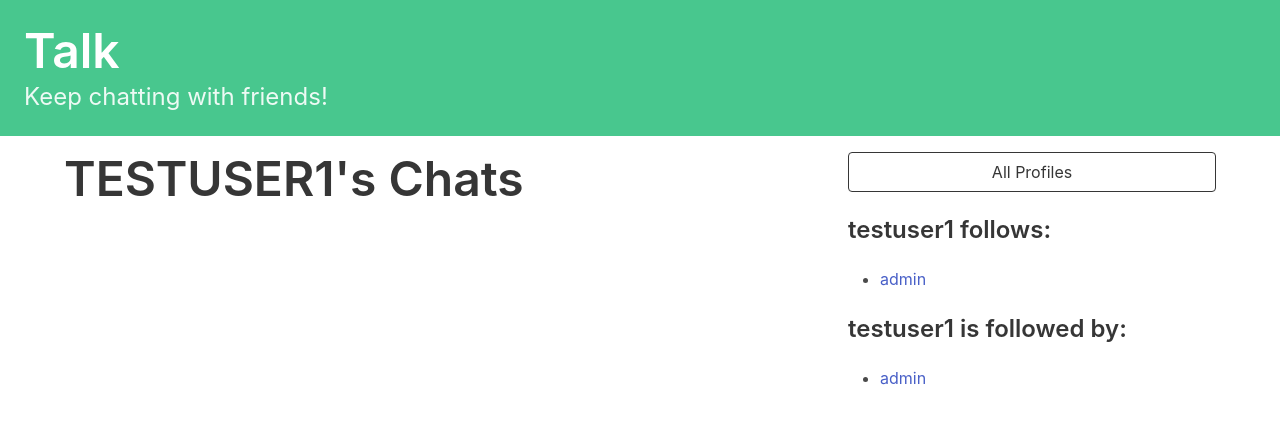
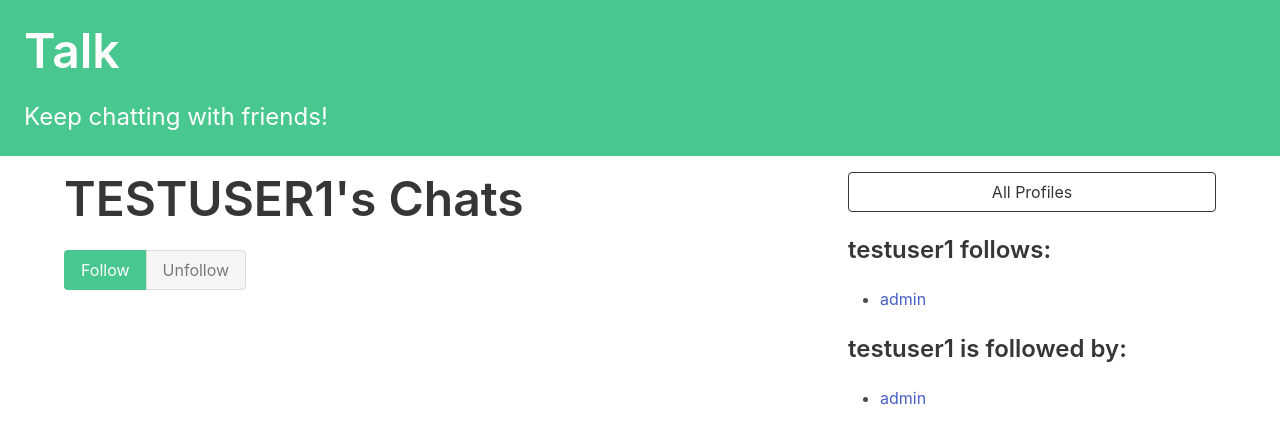
Before and after one commit to pbtrad/social_talk, a Django app: page /profile/1 in a window 1280 px wide. Shown: the top 444 px of the page. Run offline with Django 4.2, Linux system fonts and the light colour scheme; data comes from the database, SQL or seed files in the repository.

Commit message:
Added follow buttons

```diff
--- a/talk/templates/base.html
+++ b/talk/templates/base.html
@@ -12,7 +12,7 @@
     <section class="hero is-small is-success mb-4">
         <div class="hero-body">
         <h1 class="title is-1">Talk</h1>
-        <p class="subtitle is-4">Keep chatting with friends!</p>
+        <a href="{% url 'talk:profile_list' %}" class="subtitle is-4">Keep chatting with friends!</a>
         </div>
     </section>
     <div class="container">
--- a/talk/templates/talk/profile.html
+++ b/talk/templates/talk/profile.html
@@ -9,7 +9,22 @@
         {{profile.user.username|upper}}'s Chats
     </h1>
     </div>
-
+    <form method="post">
+        {% csrf_token %}
+        <div class="buttons has-addons">
+        {% if profile in user.profile.follows.all %}
+            <button class="button is-success is-static">Follow</button>
+            <button class="button is-danger" name="follow" value="unfollow">
+                Unfollow
+            </button>
+        {% else %}
+            <button class="button is-success" name="follow" value="follow">
+                Follow
+            </button>
+            <button class="button is-danger is-static">Unfollow</button>
+        {% endif %}
+        </div>
+    </form>
 </div>
 
 <div class="column is-one-third">
--- a/talk/views.py
+++ b/talk/views.py
@@ -11,4 +11,13 @@ def profile_list(request):
 
 def profile(request, pk):
     profile = Profile.objects.get(pk=pk)
+    if request.method == "POST":
+        current_user_profile = request.user.profile
+        data = request.POST
+        action = data.get("follow")
+        if action == "follow":
+            current_user_profile.follows.add(profile)
+        elif action == "unfollow":
+            current_user_profile.follows.remove(profile)
+        current_user_profile.save()
     return render(request, "talk/profile.html", {"profile": profile})
```
